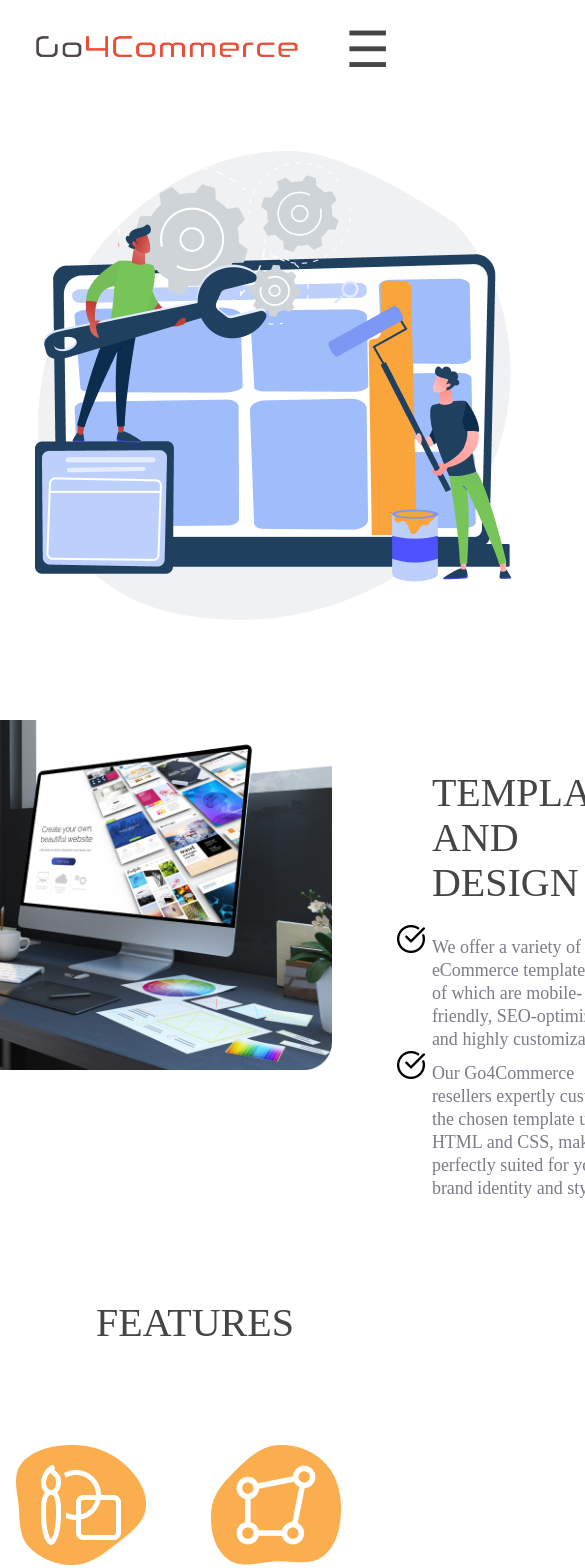
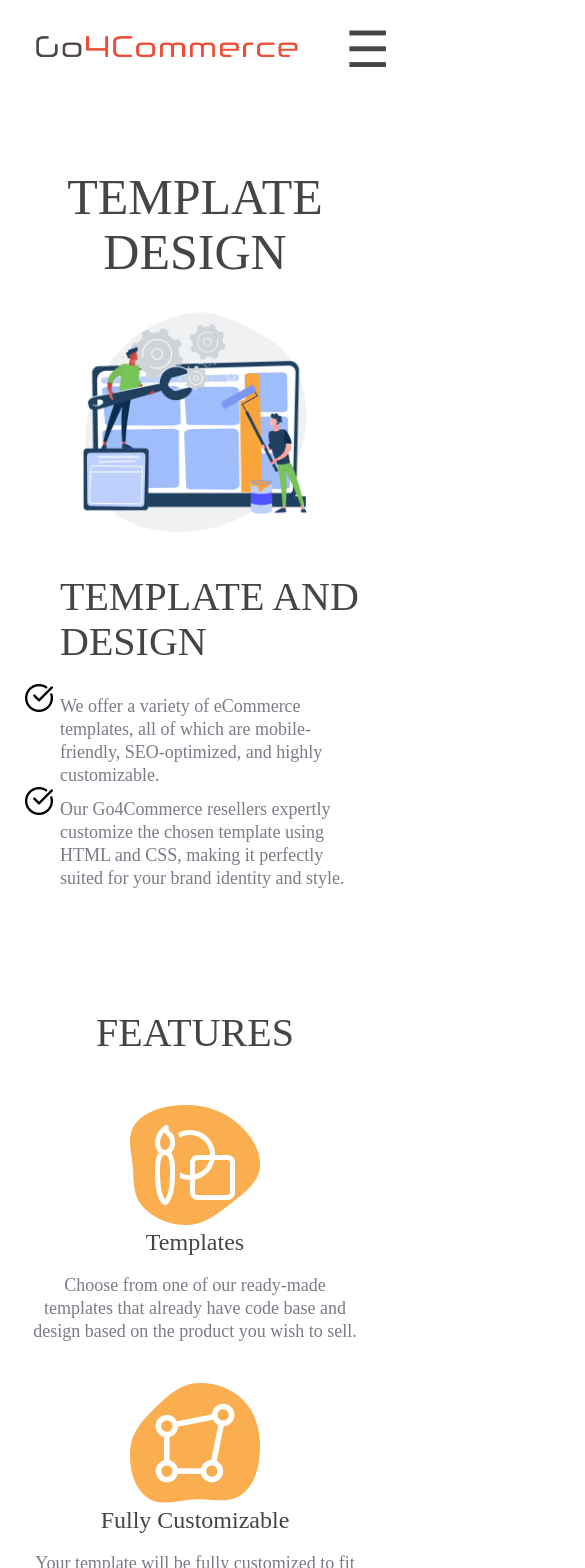
Before and after one commit to Bushman22/Go4Commerce, a SvelteKit app: page /templates in a window 390 px wide. Shown: the top 1568 px of the page, 585 px wide, since content can reach past the window. Built offline with nearby package versions, Linux system fonts and the light colour scheme.

Commit message:
edited template design for mobile

```diff
--- a/src/routes/templates/+page.svelte
+++ b/src/routes/templates/+page.svelte
@@ -50,7 +50,7 @@
         </div>
 
         <div class ="design">
-            <img class= "img1" src ="\images\template and design image.jpg" alt="design" style= height:350px>
+            <img class= "imgi" src ="\images\template and design image.jpg" alt="design" style= height:350px>
             <div class ="designpara">
                 <h2>TEMPLATE AND <br/>DESIGN</h2>
                 <ul>
@@ -196,6 +196,10 @@ h4{
     padding-right: 100px;
 }
 
+.imgi{
+    padding-right: 100px;
+}
+
 .features{
     text-align: center;
     padding-top: 100px;
@@ -233,4 +237,61 @@ padding-bottom: 70px;
 .apipara{
 padding-top: 100px;
 }
+
+@media only screen and (max-width:768px){
+
+    .img1{
+        transform: scale(0.9);
+        padding: 0px;
+    }
+
+    .imgi{
+        display: none;
+    }
+
+    .imgapi{
+        transform: scale(0.9);
+    }
+    .template{
+        flex-direction: column;
+    }
+
+    .templatepara{
+        padding:20px;
+        text-align: center;
+    }
+
+    .design{
+        flex-direction: column-reverse;
+        padding:20px;
+    }
+
+    .designpara{
+    padding-top: 10px;
+    padding-left: 40px;
+
+}
+
+    .mid{
+        padding:20px;
+    }
+    .middle1{
+        flex-direction: column;
+        padding:10px;
+    }
+
+    .middle2{
+        flex-direction: column;
+        padding:10px;
+    }
+    .middle3{
+        flex-direction: column;
+        padding:10px;
+    }
+
+    .api{
+        flex-direction: column;
+        padding:20px;
+    }
+}
 </style>
```
